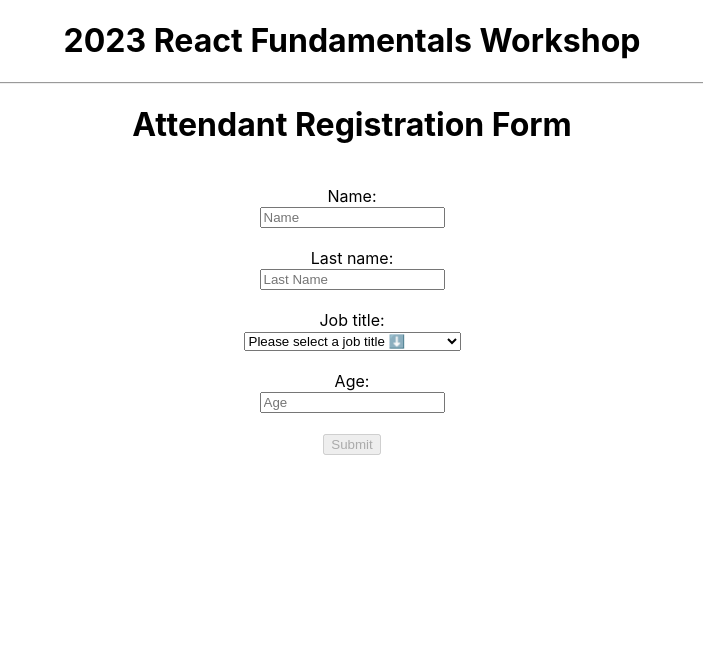
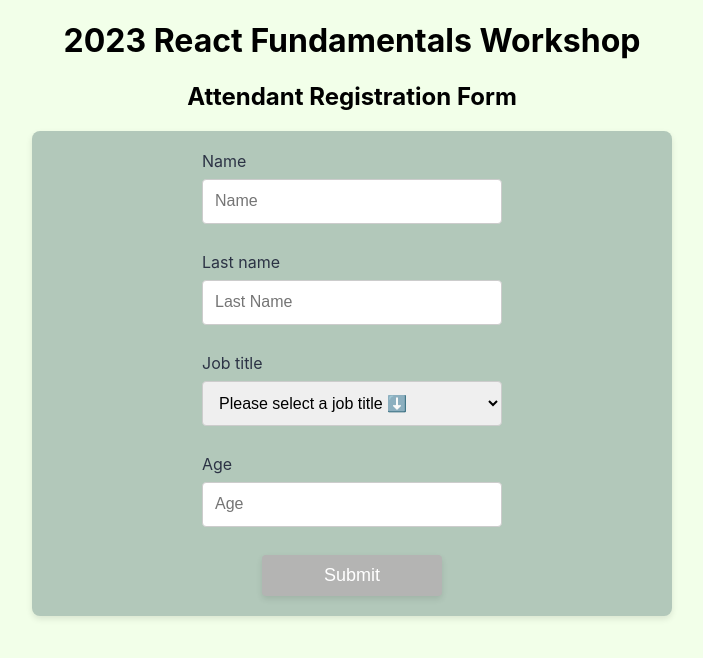
Before and after one commit to agnijaravdo/react-attendant-registration-form, a React (Create React App) app: page / in a window 1280 px wide. Shown: the top 658 px of the page, without its empty margins (288-991 px from the left). Built offline with nearby package versions, Linux system fonts and the light colour scheme.

Commit message:
improve styling/UI

```diff
--- a/src/App.css
+++ b/src/App.css
@@ -1,12 +1,69 @@
 .center-text {
-  text-align: center;
-}
-.form-label {
-  display: block;
   text-align: center;
 }
 
 .attendants-info {
-  color: green;
+  color: #557c55;
   font-weight: bold;
+  font-size: 18px;
 }
+
+body {
+  background-color: #f2ffe9;
+}
+
+.form-container {
+  max-width: 600px;
+  margin: 10px auto;
+  padding: 20px;
+  box-shadow: 0 3px 6px rgba(0, 0, 0, 0.1);
+  background-color: #b2c8ba;
+  border-radius: 8px;
+}
+
+.form-label {
+  display: block;
+  margin-left: 150px;
+  text-align: left;
+  color: #2c3345;
+}
+
+.input-box {
+  width: 300px;
+  height: 45px;
+  padding: 10px 12px;
+  margin: 8px 0;
+  display: inline-block;
+  border: 1px solid #ccc;
+  box-sizing: border-box;
+  border-radius: 4px;
+  font-size: 16px;
+}
+
+.submit-button {
+  width: 180px;
+  padding: 10px 15px;
+  background-color: #79ac78;
+  color: white;
+  cursor: pointer;
+  border: none;
+  font-size: 18px;
+  border-radius: 4px;
+  box-shadow: 0 3px 6px rgba(0, 0, 0, 0.1);
+}
+
+.submit-button:disabled {
+  background-color: #b4b4b3;
+  color: white;
+  cursor: not-allowed;
+}
+
+.loading-label {
+  color: #2c3345;
+  font-size: 16px;
+}
+
+.error-label {
+  color: #b33030;
+  font-size: 16px;
+}
--- a/src/components/AttendantForm.jsx
+++ b/src/components/AttendantForm.jsx
@@ -144,18 +144,20 @@ const AttendantForm = ({
 
   return (
     <div>
-      <hr />
-      <h1>Attendant Registration Form</h1>
-      <br />
-      <form onSubmit={handleSubmit}>
+      <h2>Attendant Registration Form</h2>
+      <form
+        className="form-container"
+        onSubmit={handleSubmit}
+      >
         <div>
           <label
             htmlFor="name"
             className="form-label"
           >
-            Name:
+            Name
           </label>
           <input
+            className="input-box"
             type="text"
             name="name"
             placeholder="Name"
@@ -167,16 +169,24 @@ const AttendantForm = ({
             onBlur={handleBlur}
           />
         </div>
-        {nameError && <div id="nameError">{nameError}</div>}
+        {nameError && (
+          <div
+            className="error-label"
+            id="nameError"
+          >
+            {nameError}
+          </div>
+        )}
         <br />
-        <div className="input">
+        <div>
           <label
             htmlFor="lastName"
             className="form-label"
           >
-            Last name:
+            Last name
           </label>
           <input
+            className="input-box"
             type="text"
             name="lastName"
             placeholder="Last Name"
@@ -188,21 +198,34 @@ const AttendantForm = ({
             onBlur={handleBlur}
           />
         </div>
-        {lastNameError && <div id="lastNameError">{lastNameError}</div>}
+        {lastNameError && (
+          <div
+            className="error-label"
+            id="lastNameError"
+          >
+            {lastNameError}
+          </div>
+        )}
         <br />
-        <div className="input">
+        <div>
           <label
             htmlFor="jobTitle"
             className="form-label"
           >
-            Job title:
+            Job title
           </label>
           {jobTitlesApiError ? (
             <div aria-live="assertive">{jobTitlesApiError}</div>
           ) : isJobTitlesLoading ? (
-            <div aria-live="polite">Loading job titles... 🔄</div>
+            <div
+              className="loading-label"
+              aria-live="polite"
+            >
+              Loading job titles... 🔄
+            </div>
           ) : (
             <select
+              className="input-box"
               name="jobTitle"
               aria-required="true"
               aria-describedby="jobTitleError"
@@ -222,16 +245,24 @@ const AttendantForm = ({
             </select>
           )}
         </div>
-        {jobTitleError && <div id="jobTitleError">{jobTitleError}</div>}
+        {jobTitleError && (
+          <div
+            className="error-label"
+            id="jobTitleError"
+          >
+            {jobTitleError}
+          </div>
+        )}
         <br />
         <div className="input">
           <label
             htmlFor="age"
             className="form-label"
           >
-            Age:
+            Age
           </label>
           <input
+            className="input-box"
             type="number"
             name="age"
             placeholder="Age"
@@ -243,21 +274,41 @@ const AttendantForm = ({
             onBlur={handleBlur}
           />
         </div>
-        {ageError && <div id="ageError">{ageError}</div>}
+        {ageError && (
+          <div
+            className="error-label"
+            id="ageError"
+          >
+            {ageError}
+          </div>
+        )}
         <br />
-        <div className="button">
+        <div>
           <button
+            className="submit-button"
             type="submit"
             data-testid="submit"
             disabled={isSubmitButtonDisabled}
           >
             Submit
           </button>
-          {isAttendantsLoading && <div aria-live="polite">Loading...</div>}
         </div>
       </form>
+      {isAttendantsLoading && (
+        <div
+          className="loading-label"
+          aria-live="polite"
+        >
+          Loading...
+        </div>
+      )}
       {attendantsApiError && (
-        <div aria-live="assertive">{attendantsApiError}</div>
+        <div
+          className="error-label"
+          aria-live="assertive"
+        >
+          {attendantsApiError}
+        </div>
       )}
       {!attendantsApiError && renderAttendants()}
     </div>
```
